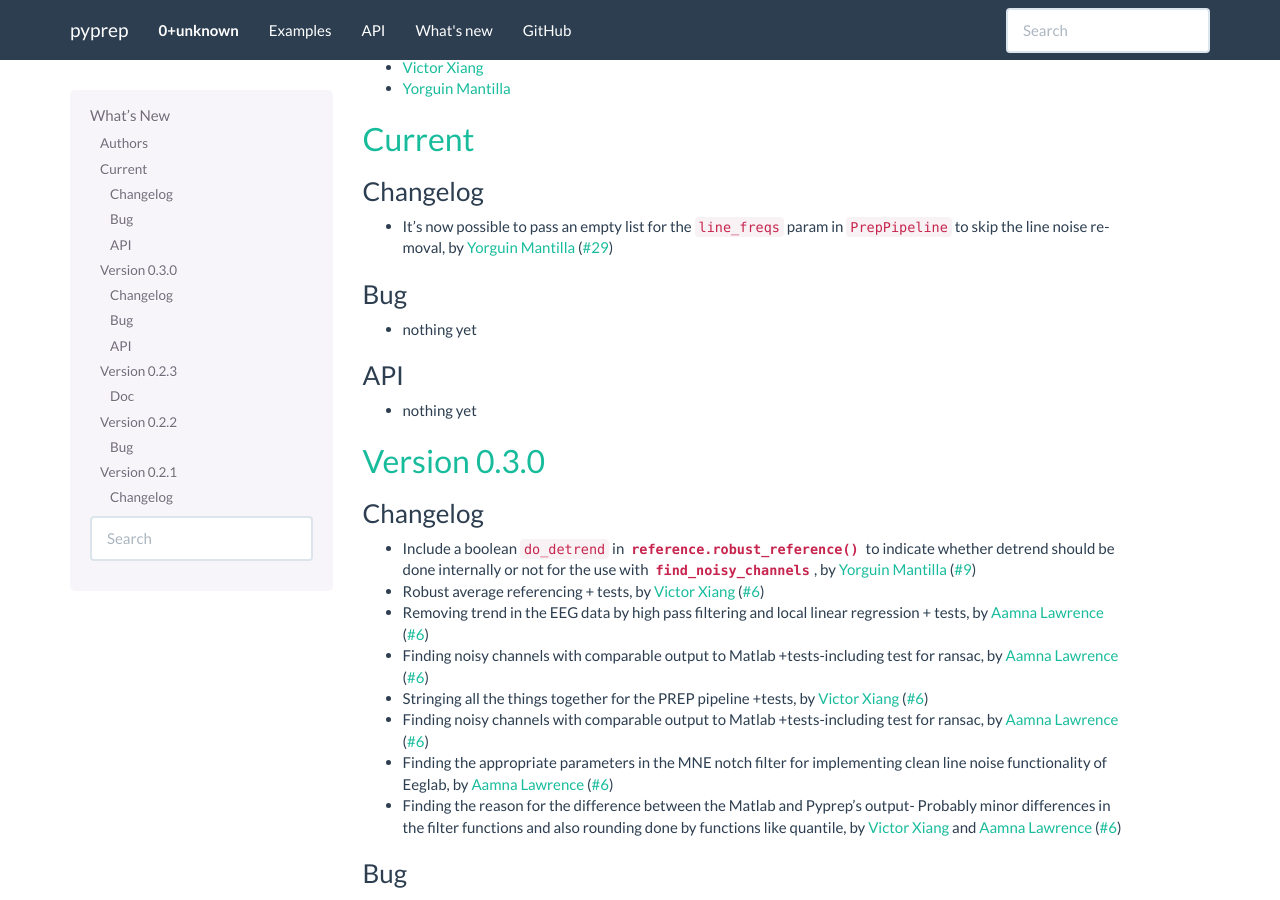
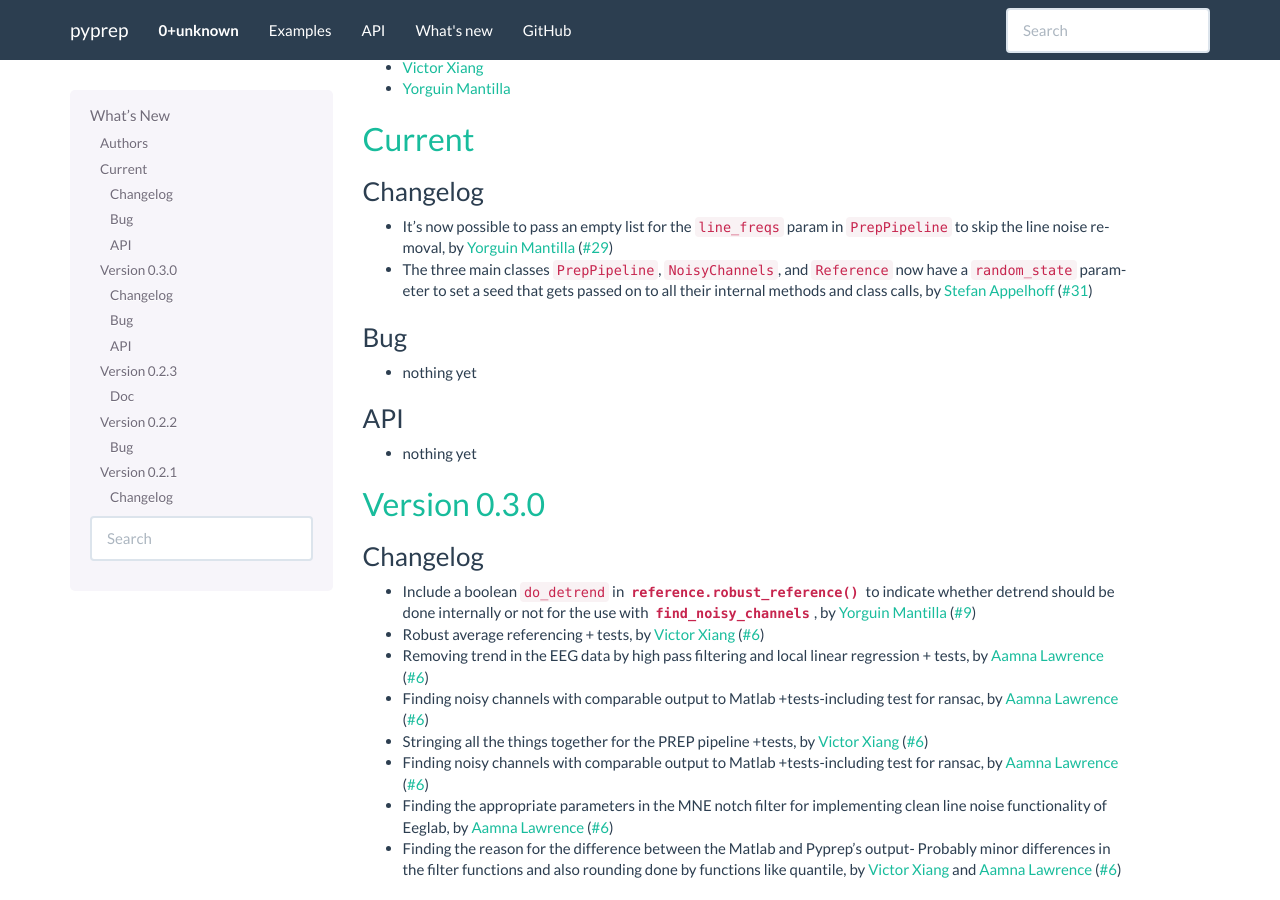
Before and after one commit to sappelhoff/pyprep, a Sphinx documentation site: the page built from docs/whats_new.rst, in a window 1280 px wide and 900 px high, scrolled down 461 px. Built offline with Sphinx 7.4.7, drawn with Linux system fonts in a browser that asks for light colours.

Commit message:
add whatsnew

```diff
--- a/docs/whats_new.rst
+++ b/docs/whats_new.rst
@@ -32,6 +32,8 @@ Changelog
 ~~~~~~~~~
 
 - It's now possible to pass an empty list for the ``line_freqs`` param in ``PrepPipeline`` to skip the line noise removal, by `Yorguin Mantilla`_ (`#29 <https://github.com/sappelhoff/pyprep/pull/29>`_)
+- The three main classes ``PrepPipeline``, ``NoisyChannels``, and ``Reference`` now have a ``random_state`` parameter to set a seed that gets passed on to all their internal methods and class calls, by `Stefan Appelhoff`_ (`#31 <https://github.com/sappelhoff/pyprep/pull/31>`_)
+
 
 Bug
 ~~~
```
